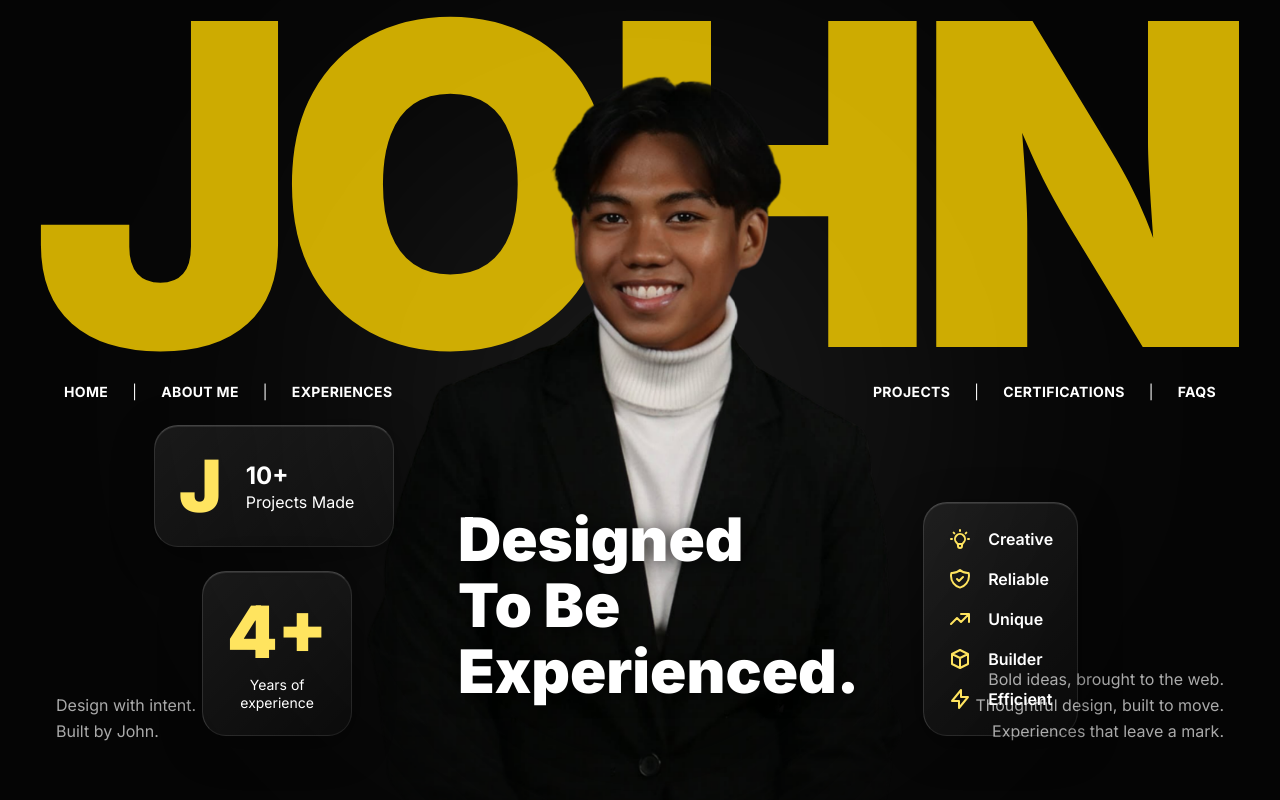
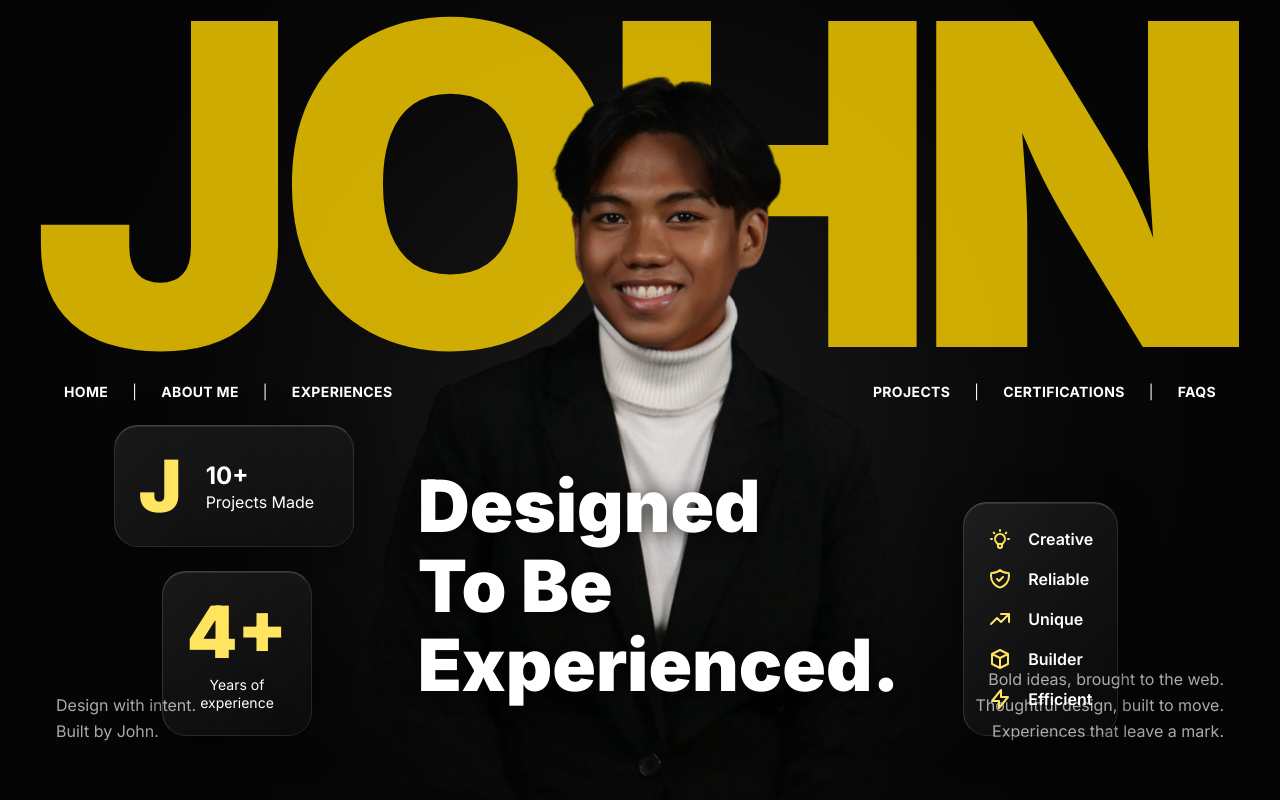
Before and after one commit to jjcabalo/HeavyPortfolio, a React app: page / in a window 1280 px wide. Built offline with nearby package versions, Linux system fonts and the light colour scheme; the HTML template or start-up script is replaced by a standard one.

Commit message:
adjusted font hero

```diff
--- a/src/App.jsx
+++ b/src/App.jsx
@@ -166,7 +166,7 @@
 
         {/* Center Content */}
         <div className="flex flex-col items-start gap-8 mb-8 z-20 pointer-events-auto">
-          <h2 className="text-left text-white text-6xl font-black leading-[1.1] drop-shadow-[2px_2px_10px_rgba(0,0,0,0.8)]">
+          <h2 className="text-left text-white text-7xl font-black leading-[1.1] drop-shadow-[2px_2px_10px_rgba(0,0,0,0.8)]">
             Designed<br />To Be<br />Experienced.
           </h2>
 
```
